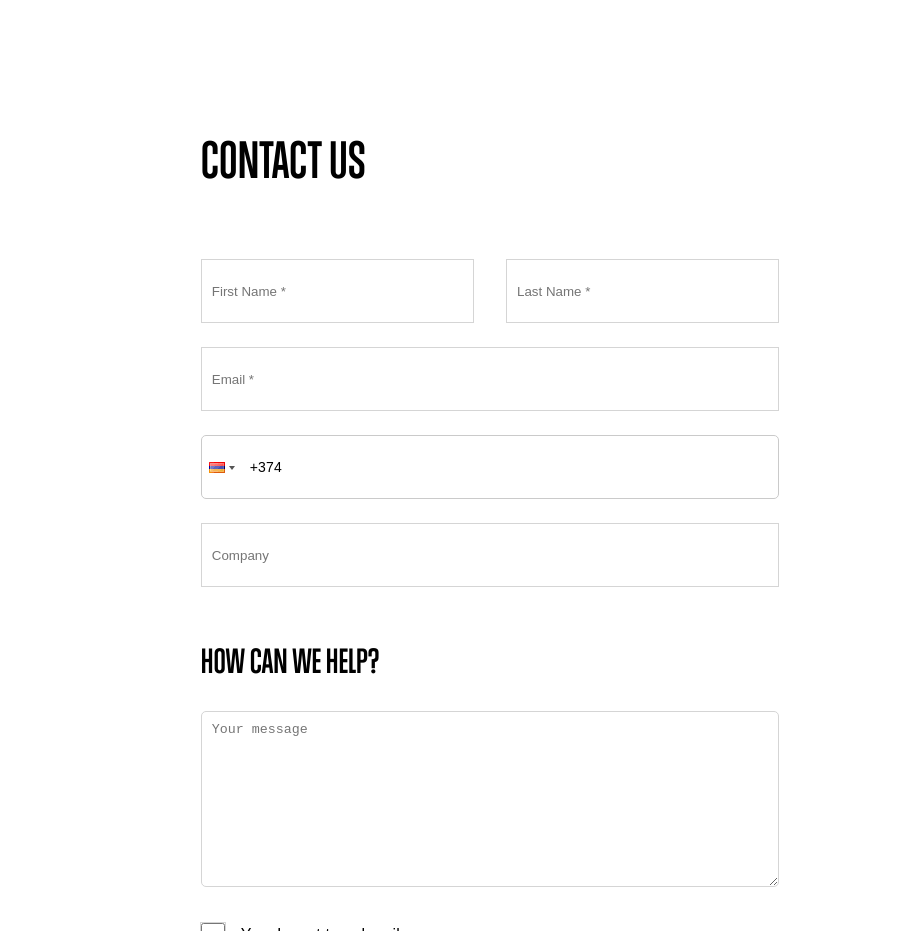
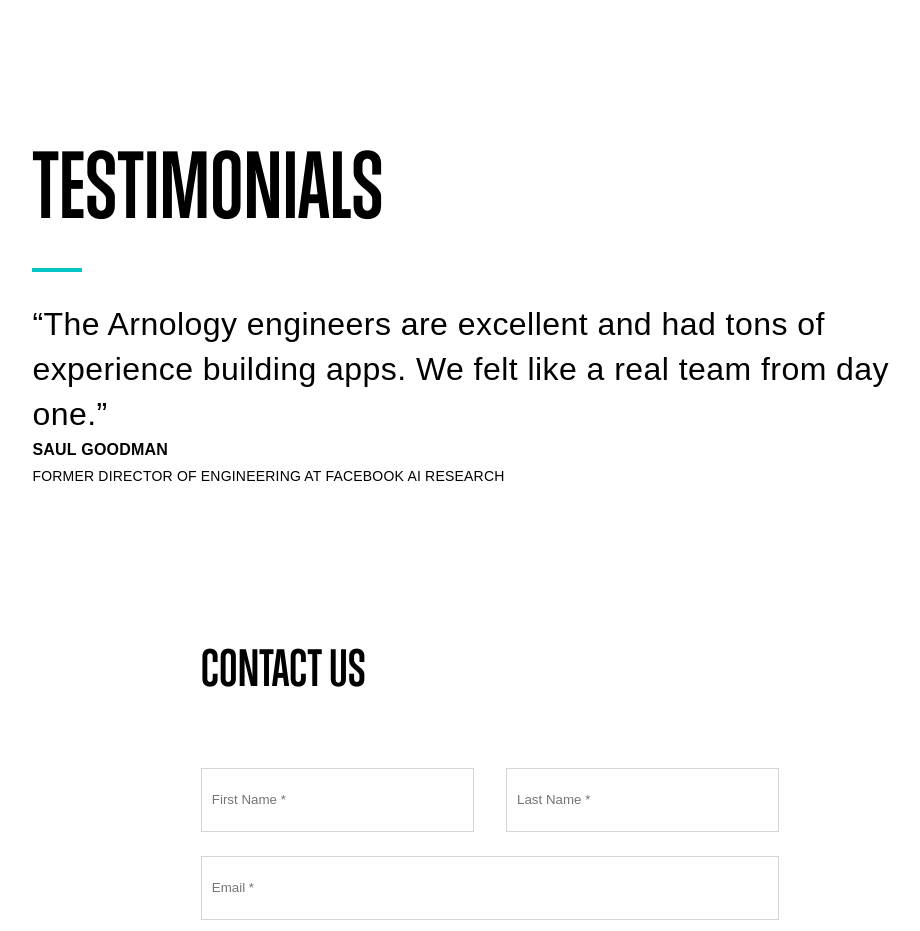
Before and after one commit to ara-hov/arnology-app, a React (Create React App) app: page / in a window 1280 px wide. Shown: the part 2800-3731 px from the top of the page, without its empty margins (150-1070 px from the left). Built offline with nearby package versions, Linux system fonts and the light colour scheme; a web font is replaced by a local one.

Commit message:
added testimonials component

```diff
--- a/package.json
+++ b/package.json
@@ -32,7 +32,7 @@
     "redux": "^4.1.0",
     "redux-logger": "^3.0.6",
     "redux-thunk": "^2.3.0",
-    "swiper": "^6.6.1",
+    "swiper": "^6.6.2",
     "typescript": "^4.1.2",
     "web-vitals": "^1.0.1",
     "yup": "^0.32.9"
--- a/src/components/home-container/HomeContainer.tsx
+++ b/src/components/home-container/HomeContainer.tsx
@@ -16,6 +16,7 @@ import { technologiesType } from '../model';
 import ContactUs from './contact-us/ContactUs';
 import './homeContainer.scss';
 import OurServices from './our-services/OurServices';
+import Testimonials from './testimonials/Testimonials';
 
 const HomeContainer = () => {
   const [isPopupOpen, setIsPopupOpen] = useState<boolean>(false);
@@ -122,6 +123,7 @@ const HomeContainer = () => {
         })}
       </SliderContainer>
       <OurServices />
+      <Testimonials />
       <ContactUs />
     </div>
   );
--- a/src/components/home-container/fakeData.js
+++ b/src/components/home-container/fakeData.js
@@ -187,3 +187,24 @@ export const technologies = [
     ],
   },
 ];
+
+export const testimonials = [
+  {
+    id: 1,
+    info: '“The Arnology engineers are excellent and had tons of experience building apps. We felt like a real team from day one.”',
+    name: 'SAUL GOODMAN',
+    profession: 'FORMER DIRECTOR OF ENGINEERING AT FACEBOOK AI RESEARCH',
+  },
+  {
+    id: 2,
+    info: '“The Arnology engineers are excellent and had tons of experience building apps. We felt like a real team from day one.”',
+    name: 'SAUL GOODMAN',
+    profession: 'FORMER DIRECTOR OF ENGINEERING AT FACEBOOK AI RESEARCH',
+  },
+  {
+    id: 3,
+    info: '“The Arnology engineers are excellent and had tons of experience building apps. We felt like a real team from day one.”',
+    name: 'SAUL GOODMAN',
+    profession: 'FORMER DIRECTOR OF ENGINEERING AT FACEBOOK AI RESEARCH',
+  },
+];
--- a/src/components/home-container/our-services/services/Services.tsx
+++ b/src/components/home-container/our-services/services/Services.tsx
@@ -1,5 +1,3 @@
-import React from 'react';
-import './services.scss';
 import { SwiperSlide } from 'swiper/react';
 import { servicesData } from '../fakeDataServices';
 import SlideContentTab from './../slideContentTab/SlideContentTab';
@@ -7,6 +5,7 @@ import RightArrowIcon from '../../../icon-containers/RightArrowIcon';
 import BlueLine from '../../../reusable-components/blueLine/BlueLine';
 import ServicesSwiper from '../../../reusable-components/swiper/ServicesSwiper';
 import { servicesType } from '../../../model';
+import './services.scss';
 
 const Services = () => {
   return (
--- a/src/components/home-container/testimonials/Testimonials.tsx
+++ b/src/components/home-container/testimonials/Testimonials.tsx
@@ -1,7 +1,33 @@
+import { Swiper, SwiperSlide } from 'swiper/react';
+import SwiperCore, { Pagination } from 'swiper/core';
+import { testimonialsType } from '../../model';
+import Title from '../../reusable-components/title/Title';
+import { testimonials } from '../fakeData';
+import TestimonialsSlide from './testimonials-slide/TestimonialsSlide';
 import './testimonials.scss';
+import 'swiper/components/pagination/pagination.min.css';
+
+SwiperCore.use([Pagination]);
 
 const Testimonials = () => {
-  return <div></div>;
+  return (
+    <div className='testimonials__container'>
+      <Title title='Testimonials' className='testimonials__container--title' />
+      <Swiper pagination={true}>
+        {testimonials.map((item: testimonialsType) => {
+          return (
+            <SwiperSlide key={item.id}>
+              <TestimonialsSlide
+                info={item.info}
+                name={item.name}
+                profession={item.profession}
+              />
+            </SwiperSlide>
+          );
+        })}
+      </Swiper>
+    </div>
+  );
 };
 
 export default Testimonials;
--- /dev/null
+++ b/src/components/home-container/testimonials/testimonials-slide/TestimonialsSlide.tsx
@@ -0,0 +1,14 @@
+import { testimonialsType } from '../../../model';
+import './testimonialsSlide.scss';
+
+const TestimonialsSlide = ({ info, name, profession }: testimonialsType) => {
+  return (
+    <div className='testimonials__slide'>
+      <p className='testimonials__slide--info'>{info}</p>
+      <p className='testimonials__slide--name'>{name}</p>
+      <p className='testimonials__slide--profession'>{profession}</p>
+    </div>
+  );
+};
+
+export default TestimonialsSlide;
--- /dev/null
+++ b/src/components/home-container/testimonials/testimonials-slide/testimonialsSlide.scss
@@ -0,0 +1,20 @@
+.testimonials__slide {
+  &--info {
+    font-size: 3.2rem;
+    line-height: 1.41;
+    letter-spacing: 0.45px;
+  }
+  &--name {
+    font-size: 1.6rem;
+    line-height: 1.63;
+    letter-spacing: 0.22px;
+    text-transform: uppercase;
+    font-weight: bold;
+  }
+  &--profession {
+    font-size: 1.4rem;
+    text-transform: uppercase;
+    line-height: 1.86;
+    letter-spacing: 0.2px;
+  }
+}
--- a/src/components/home-container/testimonials/testimonials.scss
+++ b/src/components/home-container/testimonials/testimonials.scss
@@ -0,0 +1,9 @@
+.testimonials__container {
+  width: 71.5%;
+  margin: 15rem auto 0 auto;
+
+  &--title {
+    font-size: 8.7rem;
+    text-transform: uppercase;
+  }
+}
--- a/src/components/reusable-components/swiper/ServicesSwiper.tsx
+++ b/src/components/reusable-components/swiper/ServicesSwiper.tsx
@@ -1,6 +1,6 @@
 import { Swiper } from 'swiper/react';
+import SwiperCore, { Navigation } from 'swiper';
 import './swiper.scss';
-import SwiperCore, { Navigation } from 'swiper';
 
 import 'swiper/components/navigation/navigation.scss';
 
--- /dev/null
+++ b/src/components/reusable-components/title/Title.tsx
@@ -0,0 +1,13 @@
+import BlueLine from '../blueLine/BlueLine';
+import { TitleProps } from '../models';
+
+const Title = ({ title, className }: TitleProps) => {
+  return (
+    <div>
+      <h1 className={className}>{title}</h1>
+      <BlueLine />
+    </div>
+  );
+};
+
+export default Title;
```
Also changed, not shown: src/components/model.ts (+7 -0 lines), 1 other file (tests, documents, lock files or other folders).
